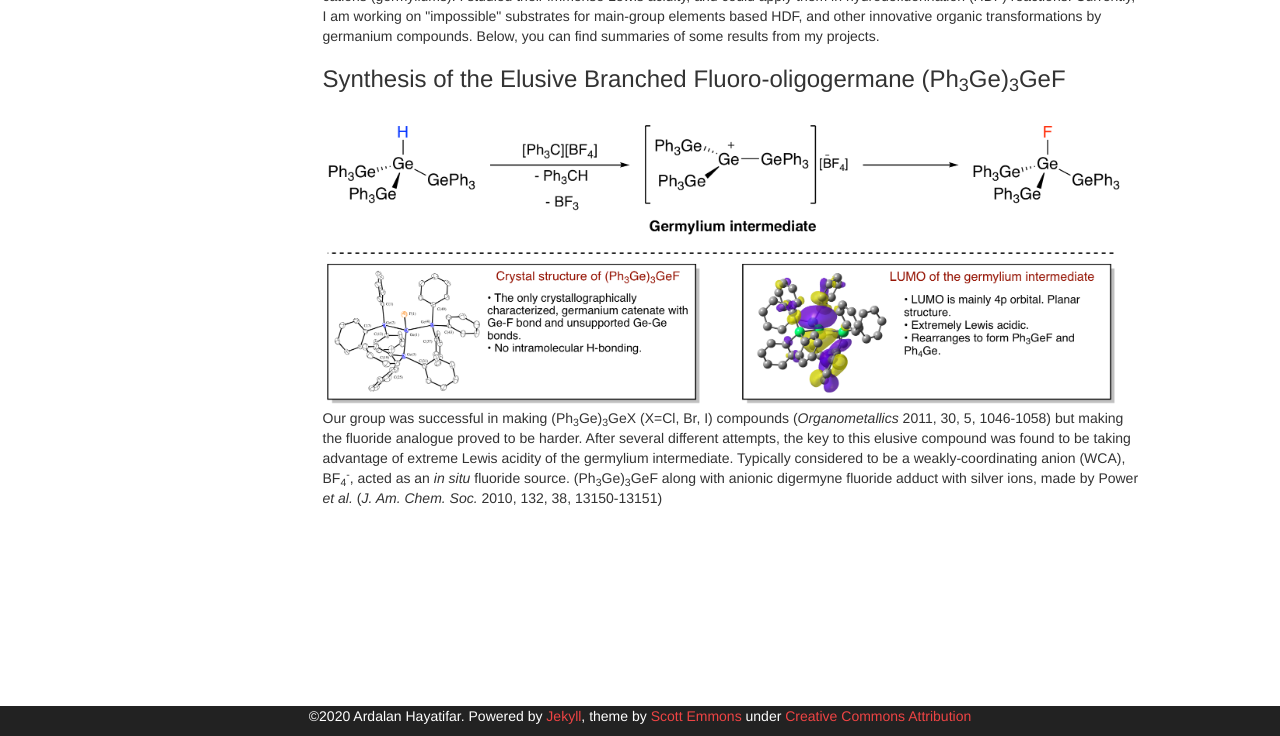
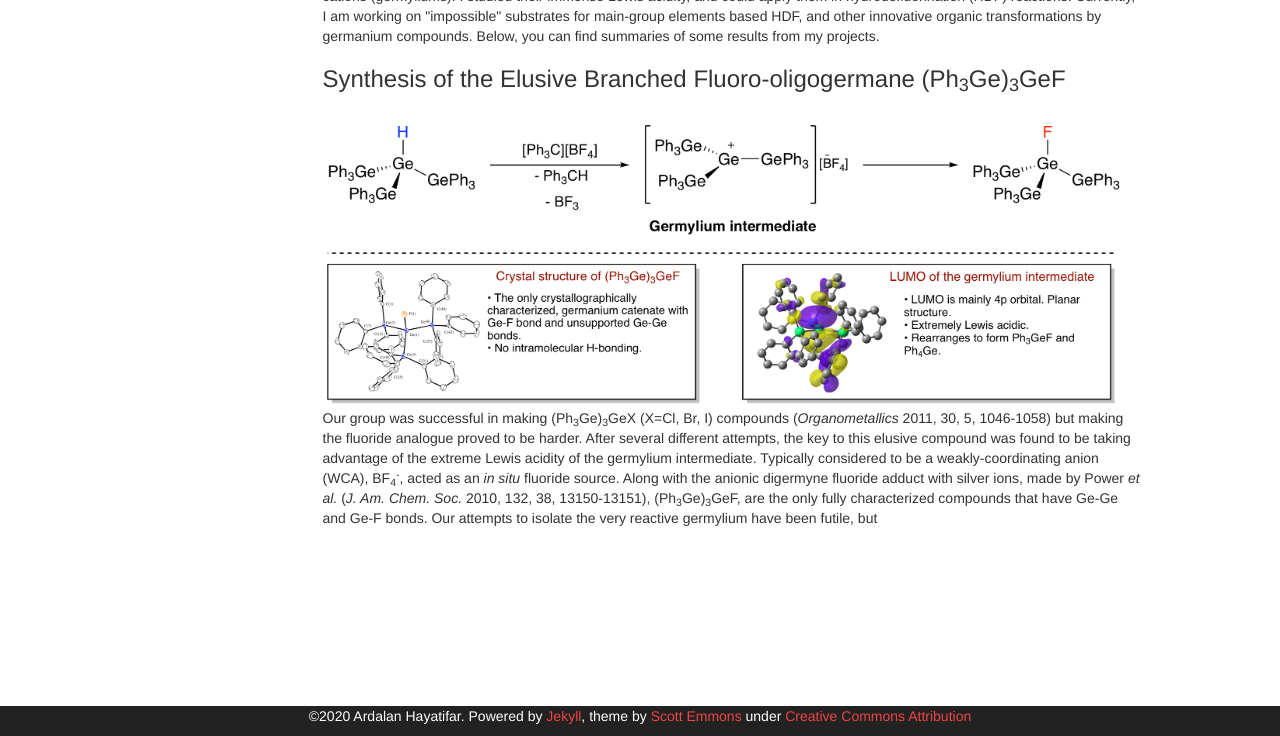
Before and after one commit to Ardalanhayatifar/ardalanhayatifar.github.io, a Jekyll site: the page built from research.html, in a window 1280 px wide, cut to the strip 164-900 px from the top of the page. Built offline with Jekyll 4.4.1, drawn with Linux system fonts in a browser that asks for light colours.

Commit message:
research summary1

```diff
--- a/research.html
+++ b/research.html
@@ -15,8 +15,9 @@ permalink: "/research"
 <img src="images/synthesis-of-branched-fluoride.png" width="800px">
 <br />
 <p <align=”justify”> Our group was successful in making (Ph<sub>3</sub>Ge)<sub>3</sub>GeX (X=Cl, Br, I) compounds (<i>Organometallics</i> 2011, 30, 5, 1046-1058) but making the fluoride analogue proved to be harder. After several different attempts, the key to this elusive compound
-was found to be taking advantage of extreme Lewis acidity of the germylium intermediate. Typically considered to be a weakly-coordinating anion (WCA), BF<sub>4</sub><sup>-</sup>, acted
-as an <i>in situ</i> fluoride source. (Ph<sub>3</sub>Ge)<sub>3</sub>GeF along with anionic digermyne fluoride adduct with silver ions, made by Power <i>et al.</i> (<i>J. Am. Chem. Soc.</i> 2010, 132, 38, 13150-13151)
+was found to be taking advantage of the extreme Lewis acidity of the germylium intermediate. Typically considered to be a weakly-coordinating anion (WCA), BF<sub>4</sub><sup>-</sup>, acted
+as an <i>in situ</i> fluoride source. Along with the anionic digermyne fluoride adduct with silver ions, made by Power <i>et al.</i> (<i>J. Am. Chem. Soc.</i> 2010, 132, 38, 13150-13151), (Ph<sub>3</sub>Ge)<sub>3</sub>GeF, are the
+only fully characterized compounds that have Ge-Ge and Ge-F bonds. Our attempts to isolate the very reactive germylium have been futile, but
 
 </p>
 
```
